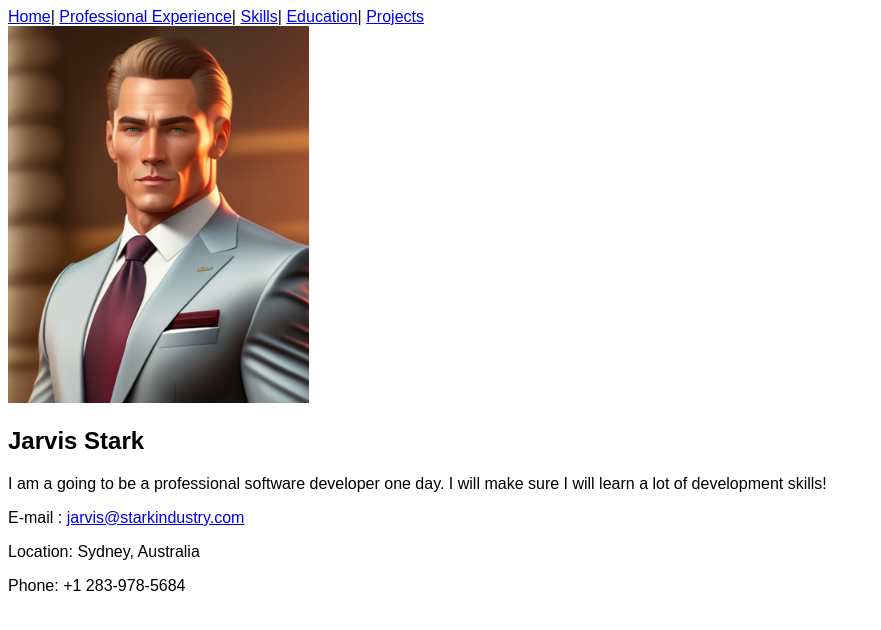
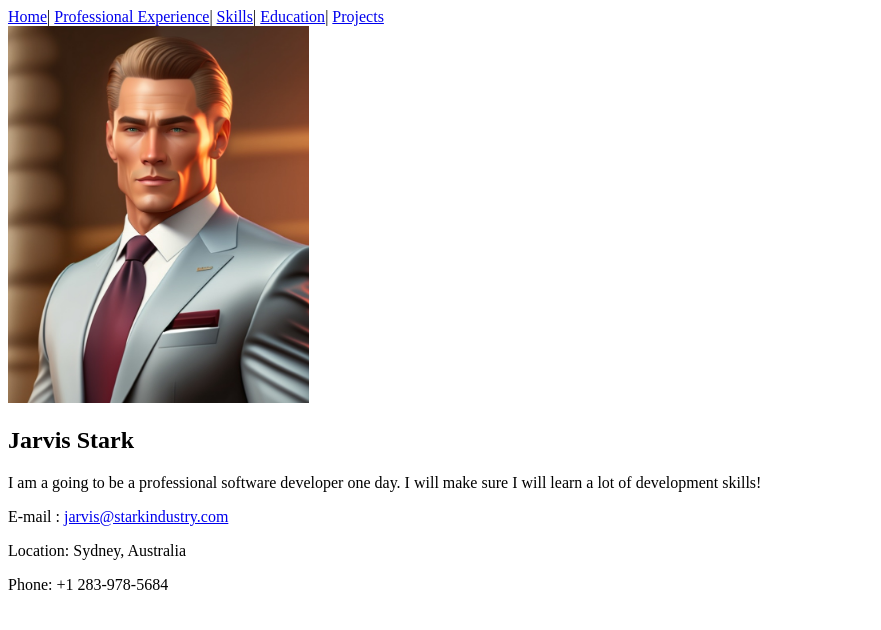
Before and after one commit to dkmsns/asas-html, a plain HTML site: page index.html in a window 1280 px wide. Shown: the whole page, without its empty margins (0-881 px from the left). Drawn offline with Linux system fonts and the light colour scheme.

Commit message:
Updated all files

```diff
--- a/index.html
+++ b/index.html
@@ -3,14 +3,14 @@
     <head>
         <title>Home</title>
     </head>
-    <body style="font-family: Arial, Helvetica, sans-serif;">
+    <body>
         <header>
             <nav>
-                <a href="./index.html">Home</a>|
-                <a href="./proexp.html">Professional Experience</a>|
-                <a href="./skills.html">Skills</a>|
-                <a href="./education.html">Education</a>|
-                <a href="./projects.html">Projects</a>
+                <a href="../index.html">Home</a>|
+                <a href="./pages/experiences.html">Professional Experience</a>|
+                <a href="./pages/skills.html">Skills</a>|
+                <a href="./pages/education.html">Education</a>|
+                <a href="./pages/projects.html">Projects</a>
             </nav>
         </header>
         <main>
```
Also changed, not shown: pages/education.html (renamed from education.html, +6 -3 lines), pages/experiences.html (renamed from proexp.html, +4 -2 lines), pages/projects.html (renamed from projects.html, +4 -2 lines), pages/skills.html (renamed from skills.html, +2 -2 lines), img/HighSchool.jpg (added), img/PineApple.png (added), img/SoftComp.png (added), img/commercialbank.png (added), img/subnexio.png (added), img/tokyouniversity.jpg (added).
